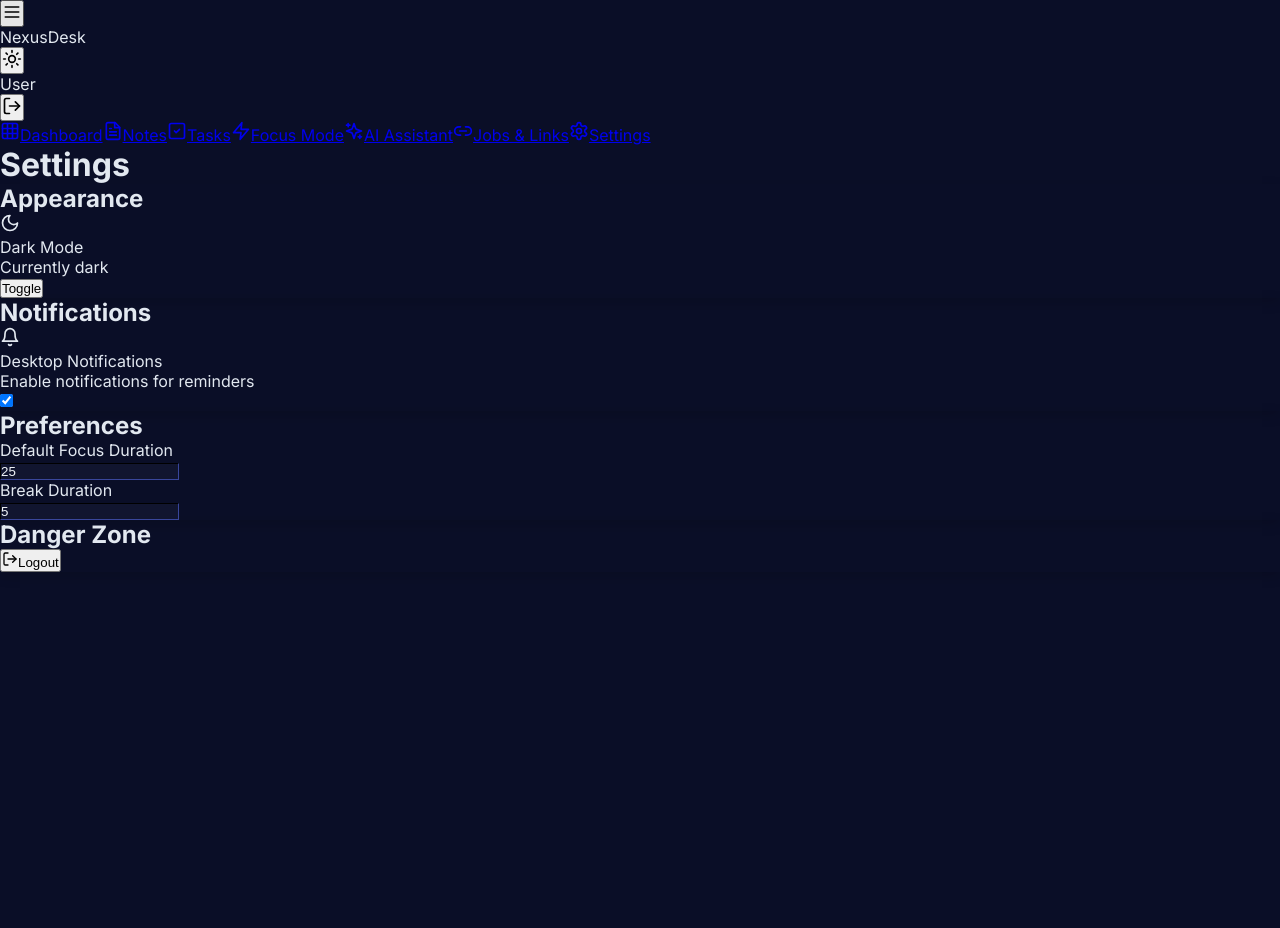
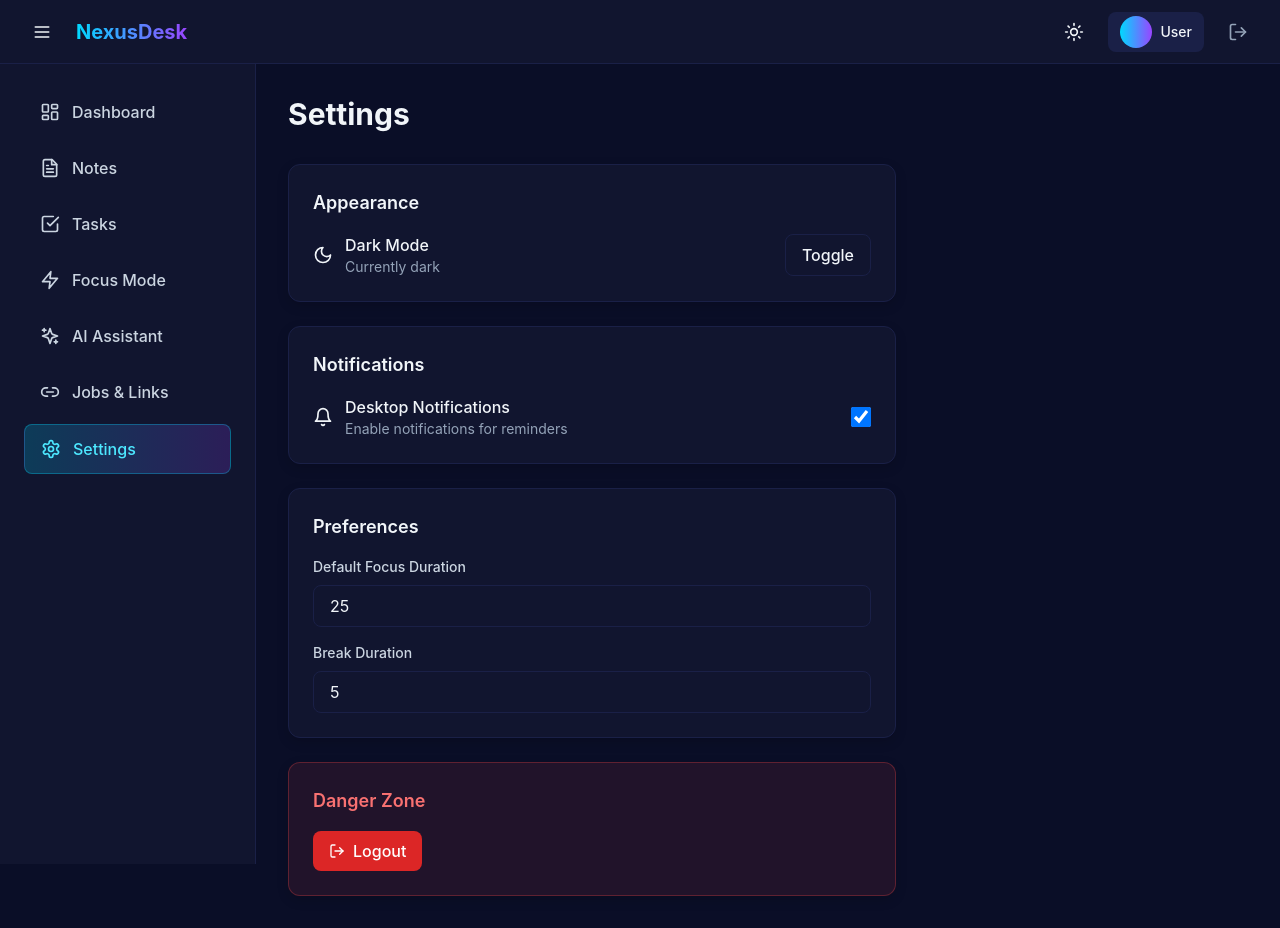
Before and after one commit to ManakRaj-7/NexusDesk-Premium-Productivity-Desktop-Web-App, a React (Vite) app in the folder client/: page /settings in a window 1280 px wide. Before the commit the page ends 800 px from the top, so only its background shows below. Built offline with nearby package versions, Linux system fonts and the light colour scheme; no server answers; sample sign-in values are in the browser's storage.

Commit message:
fix: add tailwind directives and resolve sidebar crash

```diff
--- a/client/src/components/layout/Sidebar.jsx
+++ b/client/src/components/layout/Sidebar.jsx
@@ -4,9 +4,9 @@ import { motion } from 'framer-motion';
 import * as Icons from 'lucide-react';
 
 const MENU_ITEMS = [
-  { id: 'dashboard', label: 'Dashboard', path: '/dashboard', icon: 'Grid3x3' },
+  { id: 'dashboard', label: 'Dashboard', path: '/dashboard', icon: 'LayoutDashboard' },
   { id: 'notes', label: 'Notes', path: '/notes', icon: 'FileText' },
-  { id: 'tasks', label: 'Tasks', path: '/tasks', icon: 'CheckSquare2' },
+  { id: 'tasks', label: 'Tasks', path: '/tasks', icon: 'CheckSquare' },
   { id: 'focus', label: 'Focus Mode', path: '/focus', icon: 'Zap' },
   { id: 'assistant', label: 'AI Assistant', path: '/assistant', icon: 'Sparkles' },
   { id: 'jobs', label: 'Jobs & Links', path: '/jobs', icon: 'Link2' },
--- a/client/src/styles/globals.css
+++ b/client/src/styles/globals.css
@@ -1,3 +1,7 @@
+@tailwind base;
+@tailwind components;
+@tailwind utilities;
+
 @import url('https://fonts.googleapis.com/css2?family=Inter:wght@400;500;600;700&display=swap');
 
 * {
```
